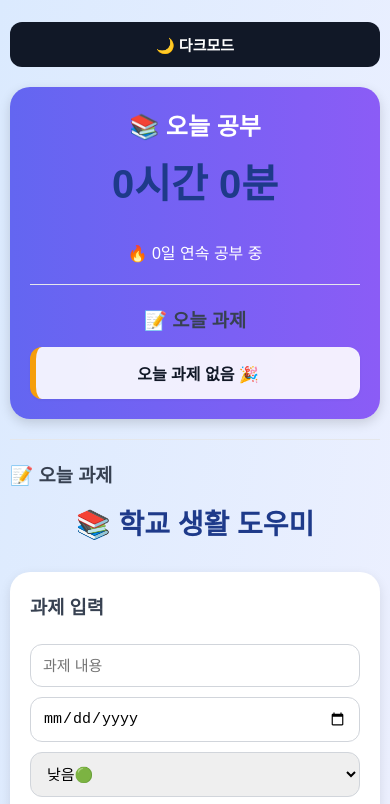
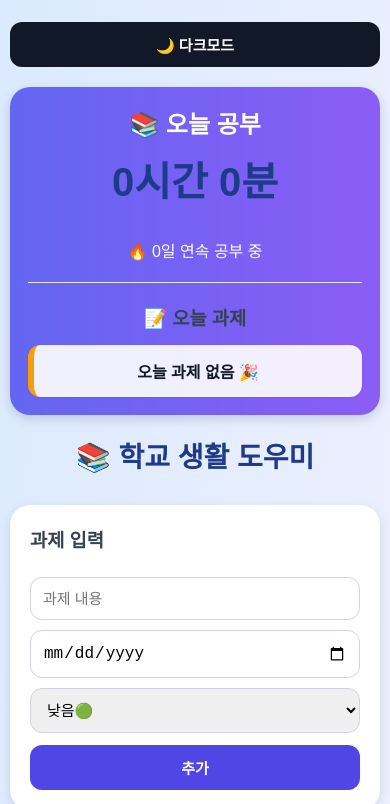
Before and after one commit to iyunseo248-ux/-, a plain HTML site: page index.html in a window 390 px wide. Shown: the top 804 px of the page. Drawn offline with Linux system fonts and the light colour scheme.

Commit message:
Add files via upload

```diff
--- a/index.html
+++ b/index.html
@@ -2,6 +2,7 @@
 <html lang="ko">
 <head>
   <meta charset="UTF-8">
+  <meta name="viewport" content="width=device-width, initial-scale=1.0">
   <title>학교 생활 도우미</title>
 
  <style>
@@ -399,25 +400,40 @@ hr {
 @media (max-width: 600px) {
 
   body {
-
     padding: 10px;
   }
 
   .today-card {
-
-    padding: 20px;
+    padding: 18px;
   }
 
   h1 {
-
     font-size: 28px;
   }
 
   button {
+    width: 100%;
+  }
+
+  input[type="date"]{
+    appearance: none;
+    -webkit-appearance: none;
 
     width: 100%;
+    max-width: 100%;
+
+    min-height: 48px;
+
+    background: white;
+
+    border: 1px solid #d1d5db;
+    border-radius: 12px;
+
+    font-size: 16px;
   }
+
 }
+
 </style>
 
 </head>
@@ -438,14 +454,6 @@ hr {
   <p id="streak">
     🔥 0일 연속 공부 중
   </p>
-
-  <hr>
-
-  <h3>📝 오늘 과제</h3>
-
-  <ul id="todayTasks"></ul>
-
-</div>
 
   <hr>
 
```
